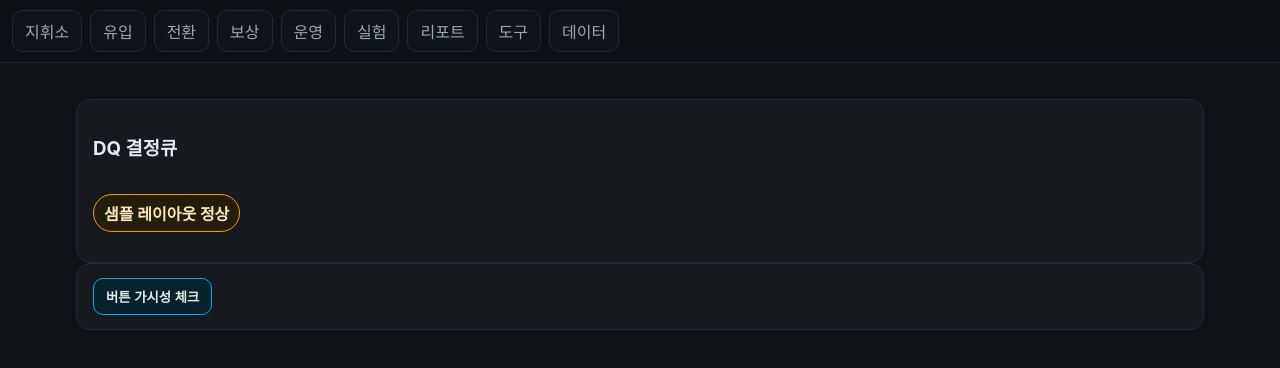
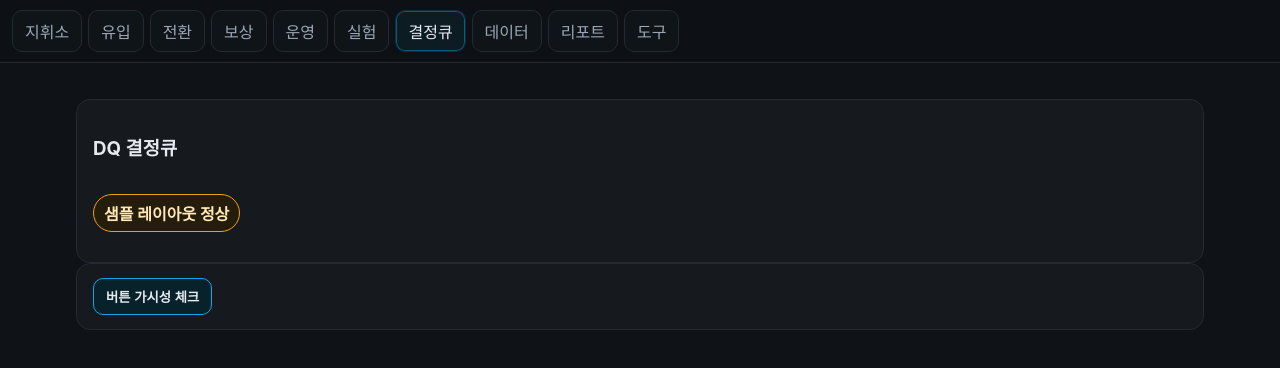
Before and after one commit to sht27363838-glitch/zp-v3.0, a Next.js app: page /decisions in a window 1280 px wide. Shown: the top 368 px of the page. Built offline with nearby package versions, Linux system fonts and the light colour scheme.

Commit message:
Update Nav.tsx

```diff
--- a/app/_components/Nav.tsx
+++ b/app/_components/Nav.tsx
@@ -1,46 +1,27 @@
+'use client';
 import Link from 'next/link';
 import { usePathname } from 'next/navigation';
 
-type Tab = { href: string; label: string };
+const tabs = [
+  ['/',        '지휘소'],
+  ['/growth',  '유입'],
+  ['/commerce','전환'],
+  ['/rewards', '보상'],
+  ['/ops',     '운영'],
+  ['/experiments','실험'],
+  ['/decisions','결정큐'],
+  ['/data',    '데이터'],
+  ['/report',  '리포트'],
+  ['/tools',   '도구'],
+] as const;
 
-const tabs: Tab[] = [
-  { href: '/',          label: '지휘소' },
-  { href: '/growth',    label: '유입' },
-  { href: '/commerce',  label: '전환' },
-  { href: '/rewards',   label: '보상' },
-  { href: '/ops',       label: '운영' },
-  { href: '/experiments', label: '실험' },
-  { href: '/report',    label: '리포트' },
-  { href: '/tools',     label: '도구' },
-  { href: '/data',      label: '데이터' }
-];
-
-export default function Nav() {
+export default function Nav(){
   const p = usePathname() || '/';
   return (
     <div className="nav">
-      {tabs.map(t => (
-        <Link
-          key={t.href}
-          href={t.href}
-          className={'tab ' + (p === t.href ? 'active' : '')}
-        >
-          {t.label}
-        </Link>
+      {tabs.map(([href,label])=>(
+        <Link key={href} href={href as any} className={'tab '+(p===href?'active':'')}>{label}</Link>
       ))}
-      <style jsx>{`
-        .nav { display:flex; gap:8px; flex-wrap:wrap; }
-        .tab {
-          padding:8px 12px; border-radius:10px;
-          background:#161A1E; color:#E6EAF0; border:1px solid #232A31;
-          font-size:14px; line-height:20px; text-decoration:none;
-        }
-        .tab:hover { outline:1px solid #0EA5E9; }
-        .tab.active {
-          background:#0EA5E9; color:#0B1118; border-color:#0EA5E9;
-          font-weight:600;
-        }
-      `}</style>
     </div>
   );
 }
```
